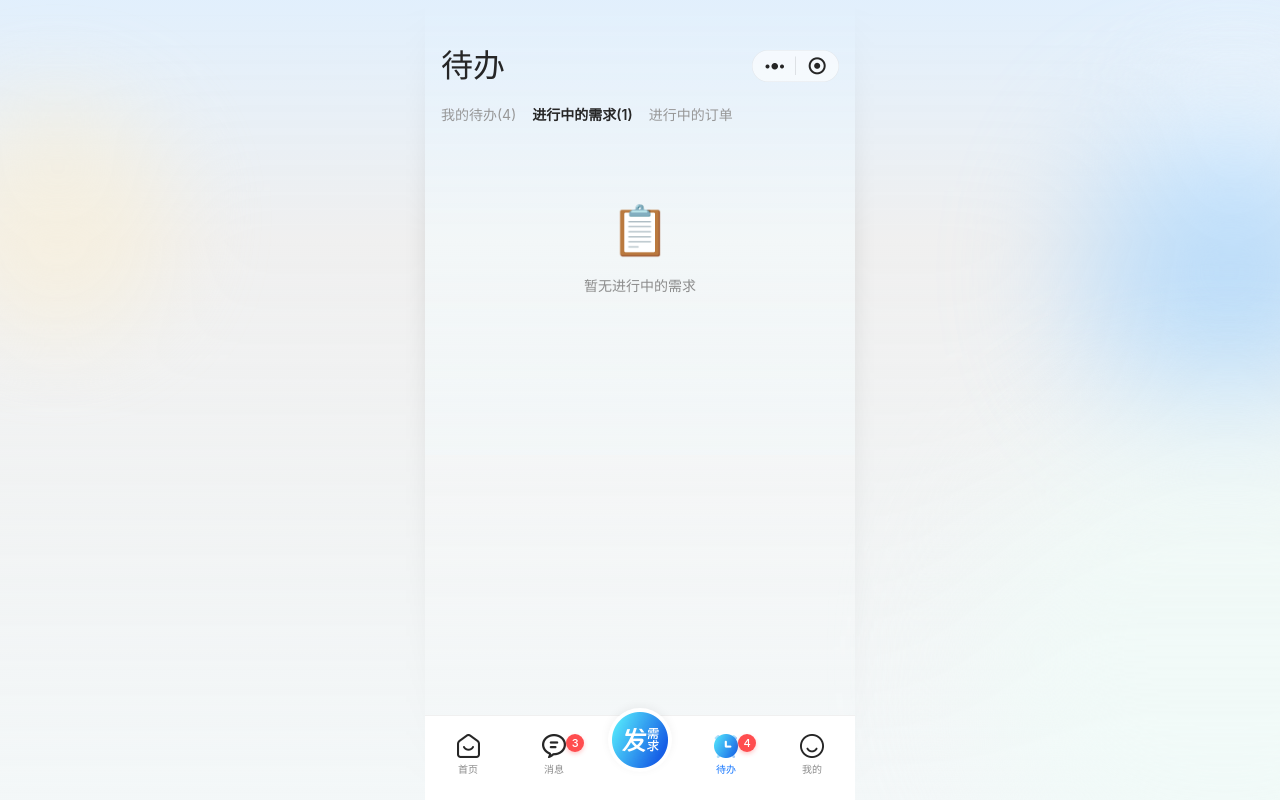
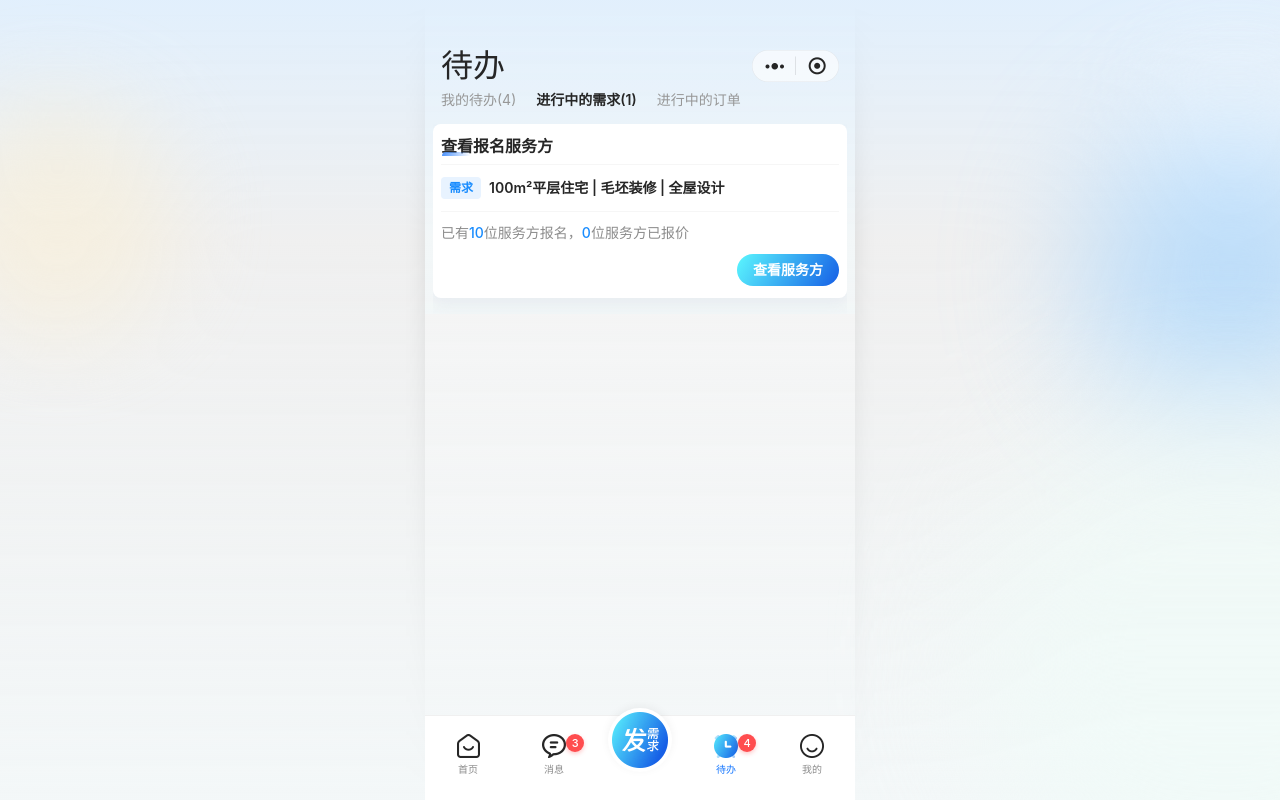
Before and after one commit to crowI9/fabu, a Vue app: page /todo in a window 1280 px wide. Both pictures are taken after a click on the element "进行中的需求(1)". Built offline with nearby package versions, Linux system fonts and the light colour scheme.

Commit message:
重构待办页面，与消息页面规范保持一致

```diff
--- a/src/views/Todo.vue
+++ b/src/views/Todo.vue
@@ -8,13 +8,15 @@
       <div class="gradient-circle circle-4"></div>
     </div>
 
-    <!-- 顶部导航栏 -->
+    <!-- 顶部导航栏 - 与消息页面保持一致 -->
     <div class="nav-header">
       <div class="header-row">
-        <h1 class="main-title">待办</h1>
-      </div>
-      <div class="nav-actions">
-        <img src="/images/icon/capsule-btn.png" alt="更多" class="capsule-btn">
+        <div class="nav-left">
+          <h1 class="page-title">待办</h1>
+        </div>
+        <div class="nav-actions">
+          <img src="/images/icon/capsule-btn.png" alt="更多" class="capsule-btn">
+        </div>
       </div>
     </div>
 
@@ -44,7 +46,7 @@
     </div>
 
     <!-- 内容区域 -->
-    <div class="content-container">
+    <div class="page-content">
       <!-- 我的待办 Tab -->
       <div v-if="activeTab === 'todo'" class="tab-content">
         <!-- 查看报名服务方卡片 -->
@@ -56,15 +58,17 @@
           <div class="divider"></div>
           <div class="card-body">
             <div class="demand-row">
-              <div class="demand-tag">需求</div>
-              <div class="demand-title">100m²平层住宅 | 毛坯装修 | 全屋设计</div>
+              <span class="demand-tag">需求</span>
+              <span class="demand-title">100m²平层住宅 | 毛坯装修 | 全屋设计</span>
             </div>
           </div>
           <div class="divider"></div>
           <div class="card-footer">
             <div class="stats-text">
-              已有<span class="highlight">10</span>位服务方报名，<span class="highlight">0</span>位服务方已报价
+              已有<span class="highlight-num">10</span>位服务方报名，<span class="highlight-num">0</span>位服务方已报价
             </div>
+          </div>
+          <div class="card-action">
             <button class="action-btn primary">查看服务方</button>
           </div>
         </div>
@@ -77,7 +81,7 @@
           </div>
           <div class="divider"></div>
           <div class="card-body">
-            <div class="order-info">
+            <div class="order-info-row">
               <span class="order-tag">订单</span>
               <span class="service-name">设计服务</span>
               <img src="/images/avatar/designer1.jpg" alt="头像" class="avatar-small">
@@ -86,7 +90,7 @@
             <div class="order-desc">您有一笔订单待付款，请及时处理</div>
           </div>
           <div class="divider"></div>
-          <div class="card-footer">
+          <div class="card-action">
             <button class="action-btn primary">去付款</button>
           </div>
         </div>
@@ -99,7 +103,7 @@
           </div>
           <div class="divider"></div>
           <div class="card-body">
-            <div class="order-info">
+            <div class="order-info-row">
               <span class="order-tag">订单</span>
               <span class="service-name">设计服务</span>
               <img src="/images/avatar/designer1.jpg" alt="头像" class="avatar-small">
@@ -108,7 +112,7 @@
             <div class="order-desc">您有一笔订单成果已提交，需要您验收确认</div>
           </div>
           <div class="divider"></div>
-          <div class="card-footer">
+          <div class="card-action">
             <button class="action-btn primary">去验收</button>
           </div>
         </div>
@@ -116,17 +120,51 @@
 
       <!-- 进行中的需求 Tab -->
       <div v-if="activeTab === 'demand'" class="tab-content">
-        <div class="empty-state">
-          <div class="empty-icon">📋</div>
-          <div class="empty-text">暂无进行中的需求</div>
+        <div class="todo-card">
+          <div class="card-header">
+            <div class="title-bar"></div>
+            <h3 class="card-title">查看报名服务方</h3>
+          </div>
+          <div class="divider"></div>
+          <div class="card-body">
+            <div class="demand-row">
+              <span class="demand-tag">需求</span>
+              <span class="demand-title">100m²平层住宅 | 毛坯装修 | 全屋设计</span>
+            </div>
+          </div>
+          <div class="divider"></div>
+          <div class="card-footer">
+            <div class="stats-text">
+              已有<span class="highlight-num">10</span>位服务方报名，<span class="highlight-num">0</span>位服务方已报价
+            </div>
+          </div>
+          <div class="card-action">
+            <button class="action-btn primary">查看服务方</button>
+          </div>
         </div>
       </div>
 
       <!-- 进行中的订单 Tab -->
       <div v-if="activeTab === 'order'" class="tab-content">
-        <div class="empty-state">
-          <div class="empty-icon">📦</div>
-          <div class="empty-text">暂无进行中的订单</div>
+        <div class="todo-card">
+          <div class="card-header">
+            <div class="title-bar"></div>
+            <h3 class="card-title">订单付款</h3>
+          </div>
+          <div class="divider"></div>
+          <div class="card-body">
+            <div class="order-info-row">
+              <span class="order-tag">订单</span>
+              <span class="service-name">设计服务</span>
+              <img src="/images/avatar/designer1.jpg" alt="头像" class="avatar-small">
+              <span class="user-name">潘晓琪</span>
+            </div>
+            <div class="order-desc">您有一笔订单待付款，请及时处理</div>
+          </div>
+          <div class="divider"></div>
+          <div class="card-action">
+            <button class="action-btn primary">去付款</button>
+          </div>
         </div>
       </div>
     </div>
@@ -220,24 +258,27 @@ const activeTab = ref('todo')
   /* iOS 导航栏规范 */
   height: 44px;
   flex-shrink: 0;
-  display: flex;
-  align-items: center;
-  justify-content: space-between;
 }
 
 .header-row {
   display: flex;
   align-items: center;
+  justify-content: space-between;
   height: 100%;
 }
 
-.main-title {
+.nav-left {
+  display: flex;
+  align-items: center;
+}
+
+.page-title {
   font-size: 32px;
   font-family: 'DingTalk JinBuTi', 'PingFang SC', -apple-system, sans-serif;
   font-weight: 400;
   color: #262626;
+  line-height: 30px;
   margin: 0;
-  line-height: 30px;
 }
 
 .nav-actions {
@@ -249,7 +290,7 @@ const activeTab = ref('todo')
   width: 87px;
   height: 32px;
   object-fit: contain;
-  cursor: pointer;
+  display: block;
 }
 
 /* Tab 切换栏 */
@@ -258,8 +299,9 @@ const activeTab = ref('todo')
   z-index: 10;
   display: flex;
   align-items: center;
-  padding: 16px;
-  gap: 16px;
+  padding: 0 16px;
+  margin-bottom: 12px;
+  gap: 20px;
   flex-shrink: 0;
 }
 
@@ -270,46 +312,53 @@ const activeTab = ref('todo')
   color: #979797;
   cursor: pointer;
   white-space: nowrap;
-  transition: color 0.2s;
+  line-height: 24px;
 }
 
 .tab-item.active {
+  font-size: 14px;
+  font-weight: 600;
   color: #262626;
-  font-weight: 600;
 }
 
-/* 内容区域 */
-.content-container {
+/* 页面内容区域 */
+.page-content {
   position: relative;
   z-index: 10;
   flex: 1;
-  overflow-y: auto;
-  padding: 0 16px 100px;
+  display: flex;
+  flex-direction: column;
+  overflow: hidden;
+  padding: 0 8px;
 }
 
 .tab-content {
+  flex: 1;
+  overflow-y: auto;
   display: flex;
   flex-direction: column;
-  gap: 16px;
+  gap: 12px;
+  padding-bottom: 16px;
 }
 
-/* 待办卡片 */
+/* 我的待办卡片 */
 .todo-card {
   background: white;
   border-radius: 8px;
   box-shadow: 0px 8px 14px rgba(224, 229, 238, 0.50);
   overflow: hidden;
+  flex-shrink: 0;
 }
 
 .card-header {
-  padding: 12px 16px;
   position: relative;
+  padding: 12px 8px 8px;
 }
 
 .title-bar {
   position: absolute;
-  left: 16px;
-  top: 20px;
+  left: 9px;
+  top: 28px;
   width: 32px;
   height: 4px;
   background: linear-gradient(90deg, #4E94FC 0%, rgba(120, 201, 253, 0) 89%);
@@ -321,21 +370,18 @@ const activeTab = ref('todo')
   font-family: 'PingFang SC', -apple-system, sans-serif;
   font-weight: 600;
   color: #262626;
+  line-height: 20px;
   margin: 0;
-  line-height: 20px;
 }
 
 .divider {
   height: 1px;
   background: #F6F6F6;
-  margin: 0 16px;
+  margin: 0 8px;
 }
 
 .card-body {
-  padding: 12px 16px;
-  display: flex;
-  flex-direction: column;
-  gap: 8px;
+  padding: 12px 8px;
 }
 
 .demand-row {
@@ -345,14 +391,16 @@ const activeTab = ref('todo')
 }
 
 .demand-tag {
+  display: inline-flex;
   padding: 4px 8px;
-  background: linear-gradient(0deg, #E8F3FF 0%, #E8F3FF 100%), white;
+  background: #E8F3FF;
   border-radius: 4px;
   font-size: 12px;
   font-family: 'PingFang SC', -apple-system, sans-serif;
   font-weight: 600;
   color: #198CFE;
   line-height: 14px;
+  flex-shrink: 0;
 }
 
 .demand-title {
@@ -363,13 +411,15 @@ const activeTab = ref('todo')
   line-height: 18px;
 }
 
-.order-info {
+.order-info-row {
   display: flex;
   align-items: center;
   gap: 8px;
+  margin-bottom: 8px;
 }
 
 .order-tag {
+  display: inline-flex;
   padding: 4px 8px;
   background: rgba(6, 200, 118, 0.10);
   border-radius: 4px;
@@ -378,6 +428,7 @@ const activeTab = ref('todo')
   font-weight: 600;
   color: #06C876;
   line-height: 14px;
+  flex-shrink: 0;
 }
 
 .service-name {
@@ -393,6 +444,7 @@ const activeTab = ref('todo')
   height: 20px;
   border-radius: 50%;
   object-fit: cover;
+  flex-shrink: 0;
 }
 
 .user-name {
@@ -412,10 +464,9 @@ const activeTab = ref('todo')
 }
 
 .card-footer {
-  padding: 12px 16px;
   display: flex;
   align-items: center;
-  justify-content: space-between;
+  padding: 12px 8px;
 }
 
 .stats-text {
@@ -426,45 +477,32 @@ const activeTab = ref('todo')
   line-height: 18px;
 }
 
-.highlight {
+.stats-text .highlight-num {
   color: #198CFE;
   font-weight: 500;
 }
 
+.card-action {
+  display: flex;
+  justify-content: flex-end;
+  padding: 0 8px 12px;
+}
+
+/* 按钮样式 */
 .action-btn {
   padding: 6px 16px;
   border-radius: 22px;
-  border: none;
   font-size: 14px;
   font-family: 'PingFang SC', -apple-system, sans-serif;
   font-weight: 600;
+  line-height: 20px;
+  border: none;
   cursor: pointer;
-  line-height: 20px;
+  white-space: nowrap;
 }
 
 .action-btn.primary {
   background: linear-gradient(121deg, #5BF7FE 0%, #165FE6 100%);
   color: white;
 }
-
-/* 空状态 */
-.empty-state {
-  display: flex;
-  flex-direction: column;
-  align-items: center;
-  justify-content: center;
-  padding: 60px 20px;
-  gap: 16px;
-}
-
-.empty-icon {
-  font-size: 48px;
-}
-
-.empty-text {
-  font-size: 14px;
-  font-family: 'PingFang SC', -apple-system, sans-serif;
-  font-weight: 400;
-  color: #8C8C8C;
-}
 </style>
```
